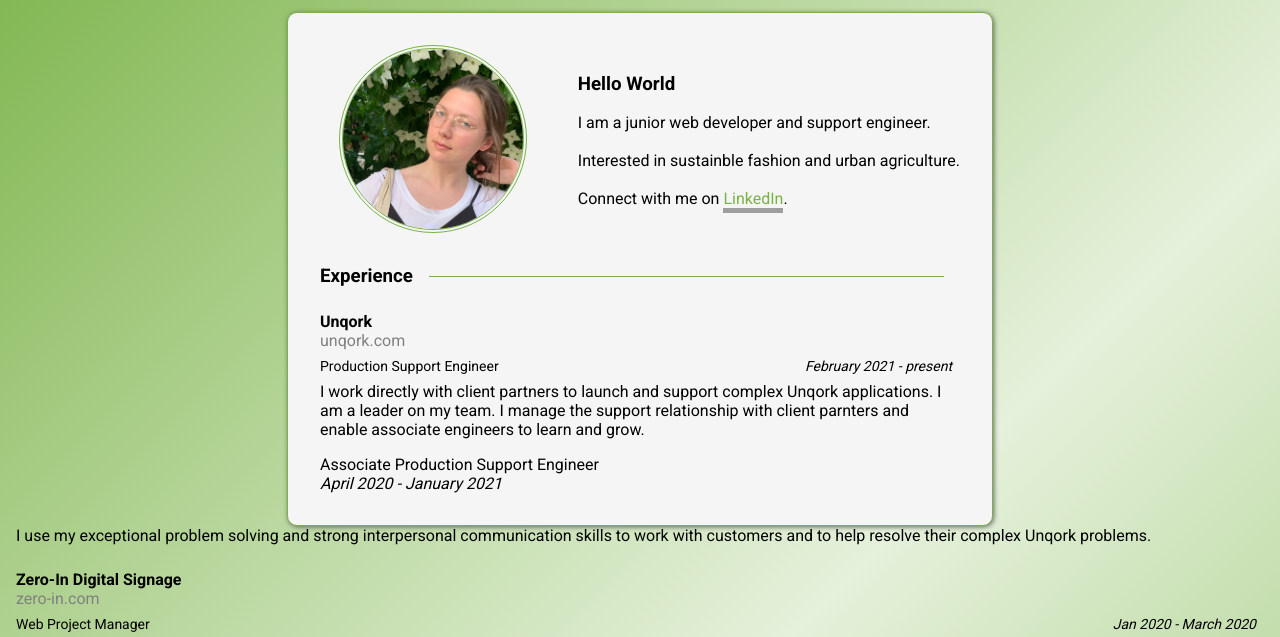
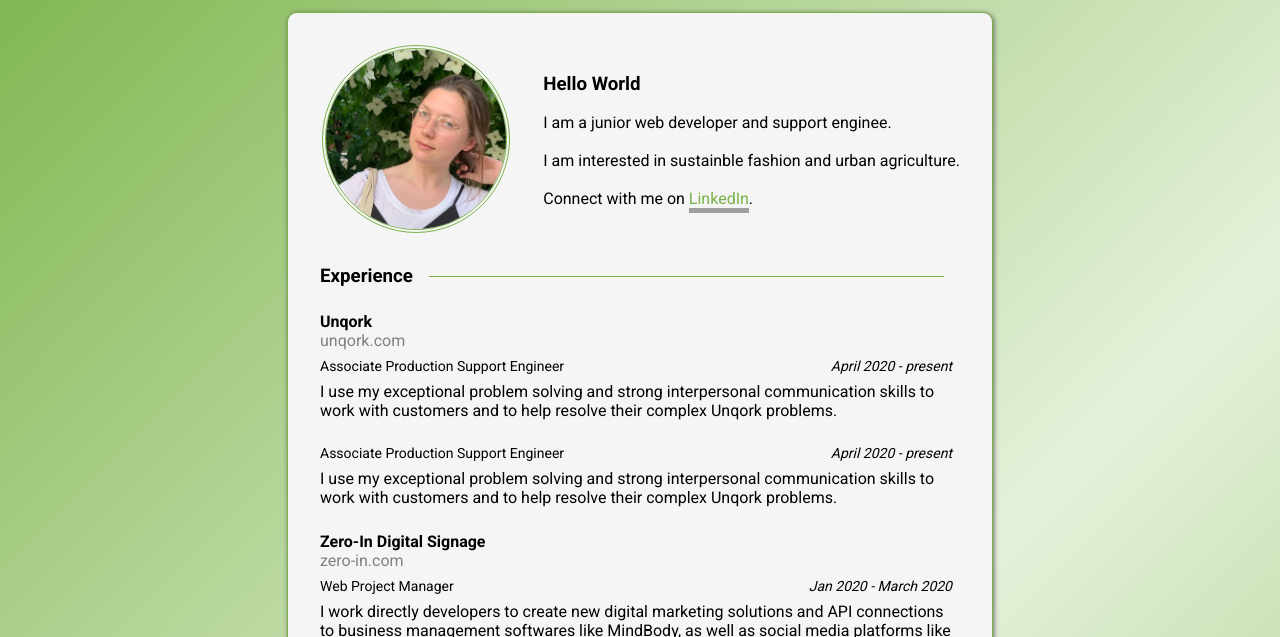
Before and after one commit to annayensietopping/ayt-site, a website built with Parcel: page index.html in a window 1280 px wide. Shown: the part 144-781 px from the top of the page. Built offline with nearby package versions, Linux system fonts and the light colour scheme; grey boxes are pictures that could not be loaded.

Commit message:
Add files via upload

```diff
--- a/index.html
+++ b/index.html
@@ -26,10 +26,10 @@
         <div class="bio">
           <h3>Hello World</h3>
           <p>
-            I am a junior web developer and support engineer.
+            I am a junior web developer and support enginee.
             <br>
             <br>
-            Interested in sustainble fashion and urban agriculture.
+            I am interested in sustainble fashion and urban agriculture.
             <br>
             <br>
             Connect with me on
@@ -50,15 +50,19 @@
         <a style="color:gray; text-decoration: none" href="https://www.unqork.com/"
         >unqork.com</a>
         <div class="sub">
-          <div class="title"> Production Support Engineer</div>
-          <div class="time"><i>February 2021 - present</i></div>
+          <div class="title">Associate Production Support Engineer</div>
+          <div class="time"><i>April 2020 - present</i></div>
         </div>
-I work directly with client partners to launch and support complex Unqork applications. I am a leader on my team. I manage the support relationship with client parnters and enable associate engineers to learn and grow.     </div>
-        <div class="title">Associate Production Support Engineer</div>
-        <div class="time"><i>April 2020 - January 2021</i></div>
-      </div>
-  I use my exceptional problem solving and strong interpersonal communication skills to work with customers and to help resolve their complex Unqork problems.
-      </div>
+    I use my exceptional problem solving and strong interpersonal communication skills to work with customers and to help resolve their complex Unqork problems.
+        </div>
+
+        <div class="card" style="margin-top: 25px;">
+        <div class="sub">
+          <div class="title">Associate Production Support Engineer</div>
+          <div class="time"><i>April 2020 - present</i></div>
+        </div>
+    I use my exceptional problem solving and strong interpersonal communication skills to work with customers and to help resolve their complex Unqork problems.
+        </div>
 
         <div class="card">
           <div class="company">Zero-In Digital Signage</div>
```
